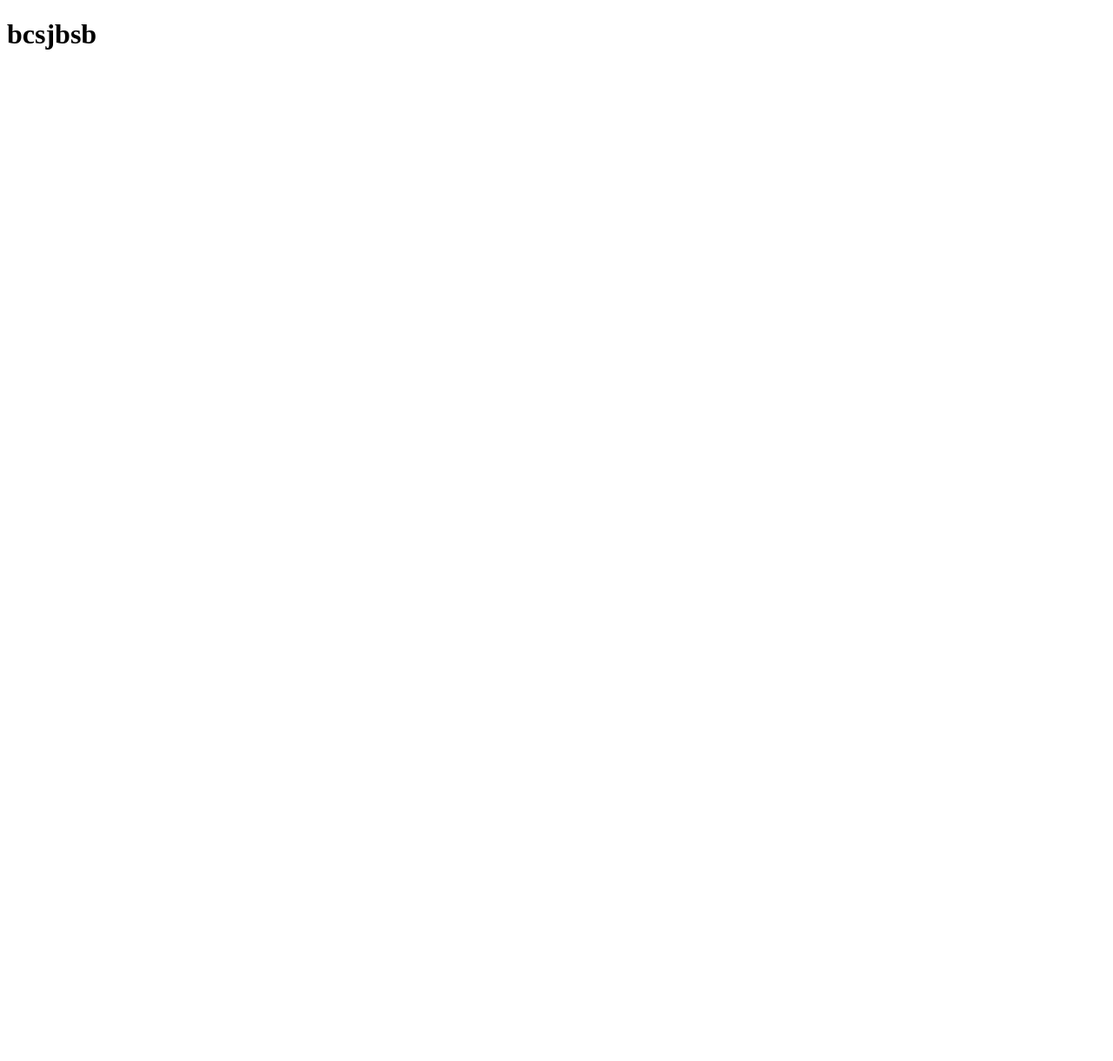
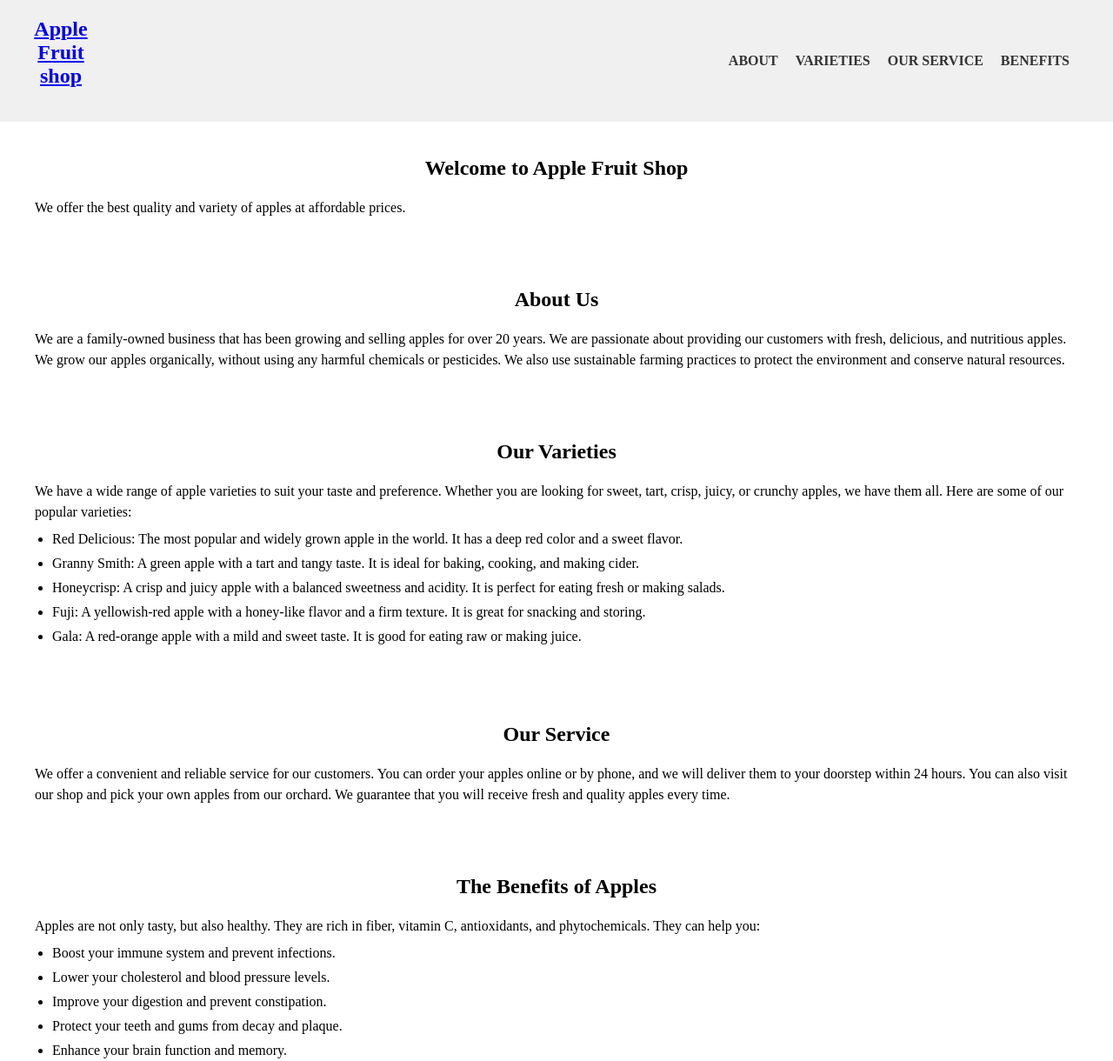
Before and after one commit to reach-pal-customers/pal-support-service, a plain HTML site: page index.html in a window 1280 px wide. Shown: the top 1220 px of the page at 87% size. Before the commit the page ends 800 px from the top, so only its background shows below. Drawn offline with Linux system fonts and the light colour scheme.

Commit message:
Update index.html
d

```diff
--- a/index.html
+++ b/index.html
@@ -2,10 +2,165 @@
 <html lang="en">
 <head>
     <meta charset="UTF-8">
-    <meta name="viewport" content="width=device-width, initial-scale=1.0">
-    <title>Document</title>
+    <title>Apple Fruit Shop</title>
+    <style>
+        /* Add your CSS code here */
+        * {
+            margin: 0;
+            padding: 0;
+            box-sizing: border-box;
+        }
+
+        .container {
+            max-width: 1200px;
+            margin: 0 auto;
+        }
+
+        .logo {
+            width: 100px;
+            height: 100px;
+        }
+
+        header {
+            display: flex;
+            align-items: center;
+            justify-content: space-between;
+            padding: 20px;
+            background-color: #f0f0f0;
+        }
+
+        nav {
+            display: flex;
+        }
+
+        nav ul {
+            display: flex;
+            list-style: none;
+        }
+
+        nav ul li {
+            margin: 0 10px;
+        }
+
+        nav ul li a {
+            text-decoration: none;
+            color: #333;
+            font-weight: bold;
+        }
+
+        nav ul li a:hover {
+            color: #f00;
+        }
+
+        section {
+            padding: 40px 0;
+        }
+
+        h1, h2 {
+            text-align: center;
+            margin-bottom: 20px;
+        }
+
+        p {
+            line-height: 1.5;
+        }
+
+        button {
+            display: block;
+            margin: 0 auto;
+            padding: 10px 20px;
+            border: none;
+            border-radius: 5px;
+            background-color: #f00;
+            color: #fff;
+            font-size: 20px;
+            cursor: pointer;
+        }
+
+        button:hover {
+            background-color: #d00;
+        }
+
+        ul {
+            margin: 0 20px;
+        }
+
+        li {
+            margin: 10px 0;
+        }
+
+        footer {
+            padding: 20px;
+            background-color: #333;
+            color: #fff;
+            text-align: center;
+        }
+    </style>
 </head>
 <body>
-    <h1>bcsjbsb</h1>
+    <header>
+        <div class="logo">
+            <a href="#home-sec"><h2>Apple Fruit shop</h2></a>
+        </div>
+        <nav>
+            <ul>
+                <li><a href="#about-sec">ABOUT</a></li>
+                <li><a href="#varieties-sec">VARIETIES</a></li>
+                <li><a href="#service-sec">OUR SERVICE</a></li>
+                <li><a href="#benefits-sec">BENEFITS</a></li>
+            </ul>
+        </nav>
+    </header>
+    <section id="home-sec">
+        <div class="container">
+            <h1>Welcome to Apple Fruit Shop</h1>
+            <p>We offer the best quality and variety of apples at affordable prices.</p>
+
+        </div>
+    </section>
+    <section id="about-sec">
+        <div class="container">
+            <h2>About Us</h2>
+            <p>We are a family-owned business that has been growing and selling apples for over 20 years. We are passionate about providing our customers with fresh, delicious, and nutritious apples. We grow our apples organically, without using any harmful chemicals or pesticides. We also use sustainable farming practices to protect the environment and conserve natural resources.</p>
+        </div>
+    </section>
+    <section id="varieties-sec">
+        <div class="container">
+            <h2>Our Varieties</h2>
+            <p>We have a wide range of apple varieties to suit your taste and preference. Whether you are looking for sweet, tart, crisp, juicy, or crunchy apples, we have them all. Here are some of our popular varieties:</p>
+            <ul>
+                <li>Red Delicious: The most popular and widely grown apple in the world. It has a deep red color and a sweet flavor.</li>
+                <li>Granny Smith: A green apple with a tart and tangy taste. It is ideal for baking, cooking, and making cider.</li>
+                <li>Honeycrisp: A crisp and juicy apple with a balanced sweetness and acidity. It is perfect for eating fresh or making salads.</li>
+                <li>Fuji: A yellowish-red apple with a honey-like flavor and a firm texture. It is great for snacking and storing.</li>
+                <li>Gala: A red-orange apple with a mild and sweet taste. It is good for eating raw or making juice.</li>
+            </ul>
+        </div>
+    </section>
+    <section id="service-sec">
+        <div class="container">
+            <h2>Our Service</h2>
+            <p>We offer a convenient and reliable service for our customers. You can order your apples online or by phone, and we will deliver them to your doorstep within 24 hours. You can also visit our shop and pick your own apples from our orchard. We guarantee that you will receive fresh and quality apples every time.</p>
+        </div>
+    </section>
+    <section id="benefits-sec">
+        <div class="container">
+            <h2>The Benefits of Apples</h2>
+            <p>Apples are not only tasty, but also healthy. They are rich in fiber, vitamin C, antioxidants, and phytochemicals. They can help you:</p>
+            <ul>
+                <li>Boost your immune system and prevent infections.</li>
+                <li>Lower your cholesterol and blood pressure levels.</li>
+                <li>Improve your digestion and prevent constipation.</li>
+                <li>Protect your teeth and gums from decay and plaque.</li>
+                <li>Enhance your brain function and memory.</li>
+            </ul>
+            <p>So what are you waiting for? Order your apples today and enjoy the benefits of nature's wonder fruit.</p>
+        </div>
+    </section>
+    <footer>
+        <div class="container">
+            <p>© 2023 Apple Fruit Shop. All rights reserved.</p>
+        </div>
+    </footer>
 </body>
 </html>
```
